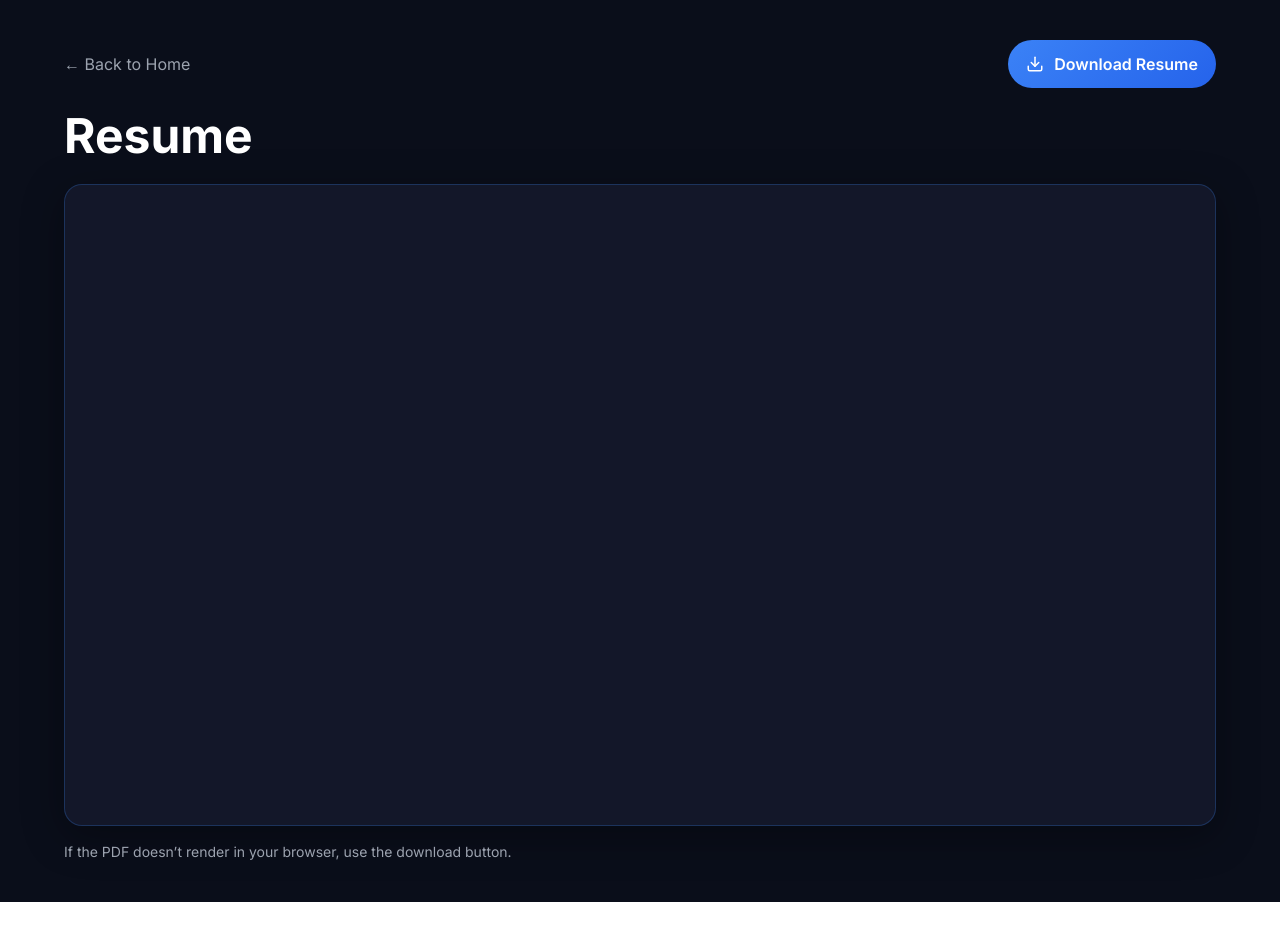
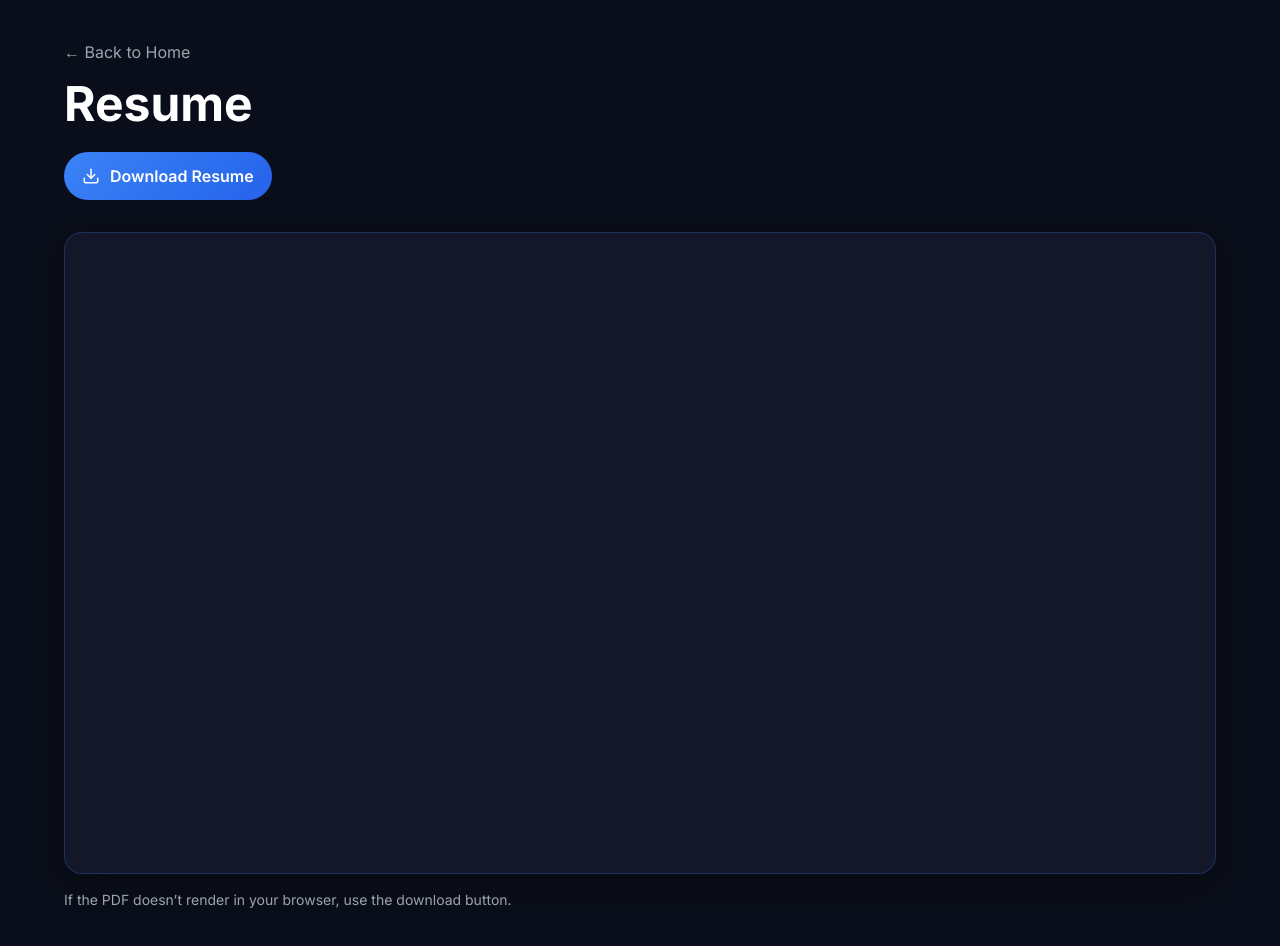
Before and after one commit to pramukhmolugu/portfolio, a Next.js app: page /resume in a window 1280 px wide. Shown: the top 946 px of the page. Before the commit the page ends 902 px from the top, so only its background shows below. Built offline with nearby package versions, Linux system fonts and the light colour scheme.

Commit message:
Update resume.js

```diff
--- a/pages/resume.js
+++ b/pages/resume.js
@@ -46,14 +46,15 @@ export default function Resume() {
         `}</style>
 
         <div className="max-w-6xl mx-auto">
-          {/* Top row */}
-          <div className="flex items-center justify-between mb-6">
-            <Link href="/" className="subtle hover:text-white transition-colors">
+          {/* Back link */}
+<Link href="/" className="subtle hover:text-white transition-colors mb-4 inline-block">
   ← Back to Home
 </Link>
 
-            <a className="btn" href={pdfPath} download>
-              {/* download icon */}
+<h1 className="text-5xl font-bold mb-6">Resume</h1>
+
+{/* Download button - below title, left aligned */}
+<a className="btn mb-8 inline-flex" href={pdfPath} download>
   <svg
     width="18"
     height="18"
@@ -70,10 +71,6 @@ export default function Resume() {
   </svg>
   Download Resume
 </a>
-          </div>
-
-          <h1 className="text-5xl font-bold mb-6">Resume</h1>
-
           {/* PDF Viewer */}
           <div className="card">
             <div className="w-full" style={{ height: "80vh" }}>
```
Lines whose indentation alone changed are shown as unchanged.
